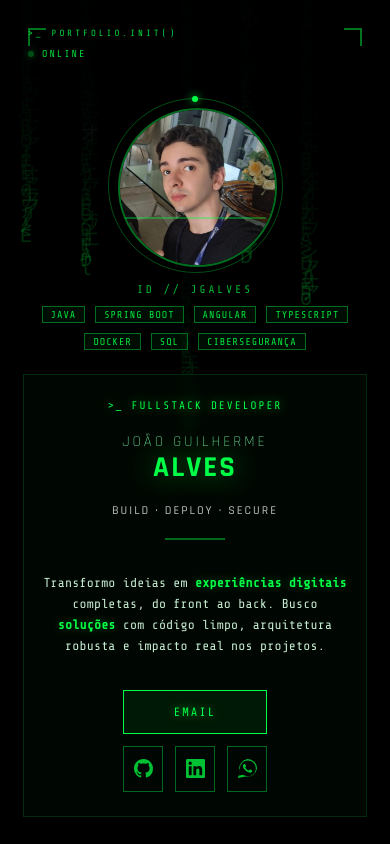
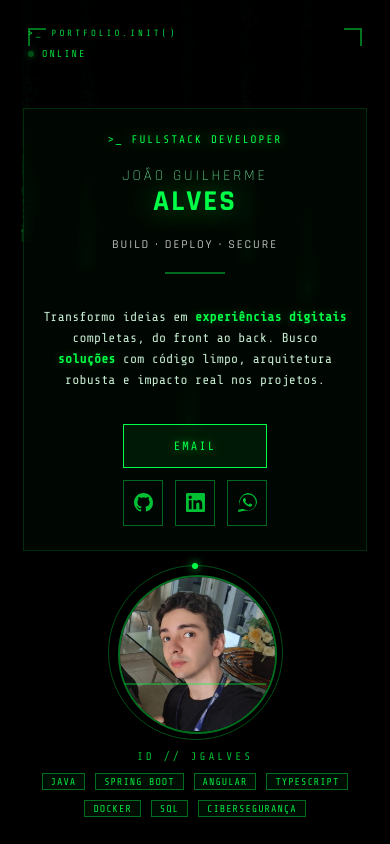
Before and after one commit to Jg4lves/portfolio, an Angular app: page /home in a window 390 px wide. Shown: the top 844 px of the page. Built offline with nearby package versions, Linux system fonts and the light colour scheme.

Commit message:
fix(hero): posiciona imagem acima do card em tablet

```diff
--- a/src/app/features/home/components/hero/hero.component.css
+++ b/src/app/features/home/components/hero/hero.component.css
@@ -500,15 +500,17 @@
     align-items: center;
   }
 
+  .right {
+    order: 1;
+    gap: 24px;
+  }
+
   .left {
+    order: 2;
     width: 100%;
     max-width: 620px;
     box-sizing: border-box;
     padding: 34px 42px;
-  }
-
-  .right {
-    gap: 24px;
   }
 
   .name-first {
@@ -555,7 +557,6 @@
     right: 32px;
   }
 }
-
 @media (max-width: 700px) {
   .hero {
     min-height: 100dvh;
```
